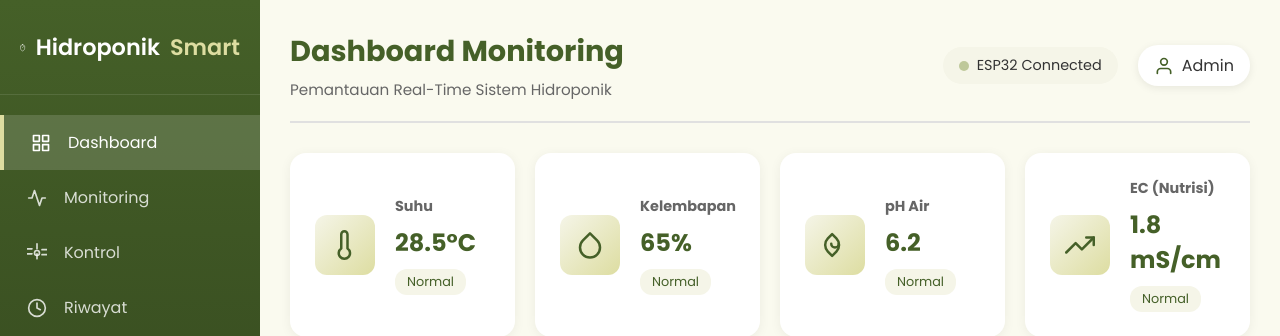
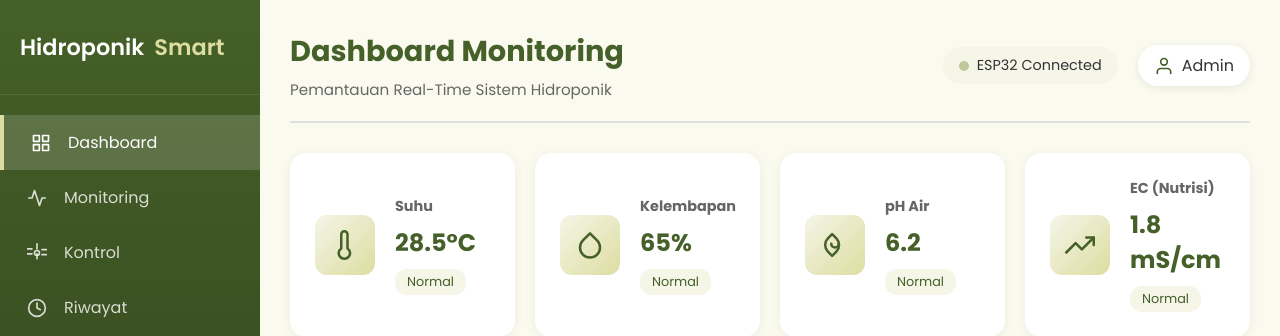
Before and after one commit to riccikoo/hidroponik-project-backend, a Flask app: page /dashboard in a window 1280 px wide. Shown: the top 336 px of the page. Run offline with Flask 3, Linux system fonts and the light colour scheme; the visitor is signed in with stand-in values (Sample User, id 1).

Commit message:
edit dashboard

```diff
--- a/templates/dashboard.html
+++ b/templates/dashboard.html
@@ -13,10 +13,6 @@
     <div class="sidebar">
         <div class="logo">
             <h2>
-                <svg class="logo-icon" viewBox="0 0 24 24" width="28" height="28">
-                    <path d="M12 2L2 7v10c0 5.55 3.84 10.74 9 12 5.16-1.26 9-6.45 9-12V7l-10-5z"/>
-                    <polyline points="9 12 11 14 15 10"/>
-                </svg>
                 Hidroponik<span>Smart</span>
             </h2>
         </div>
```
